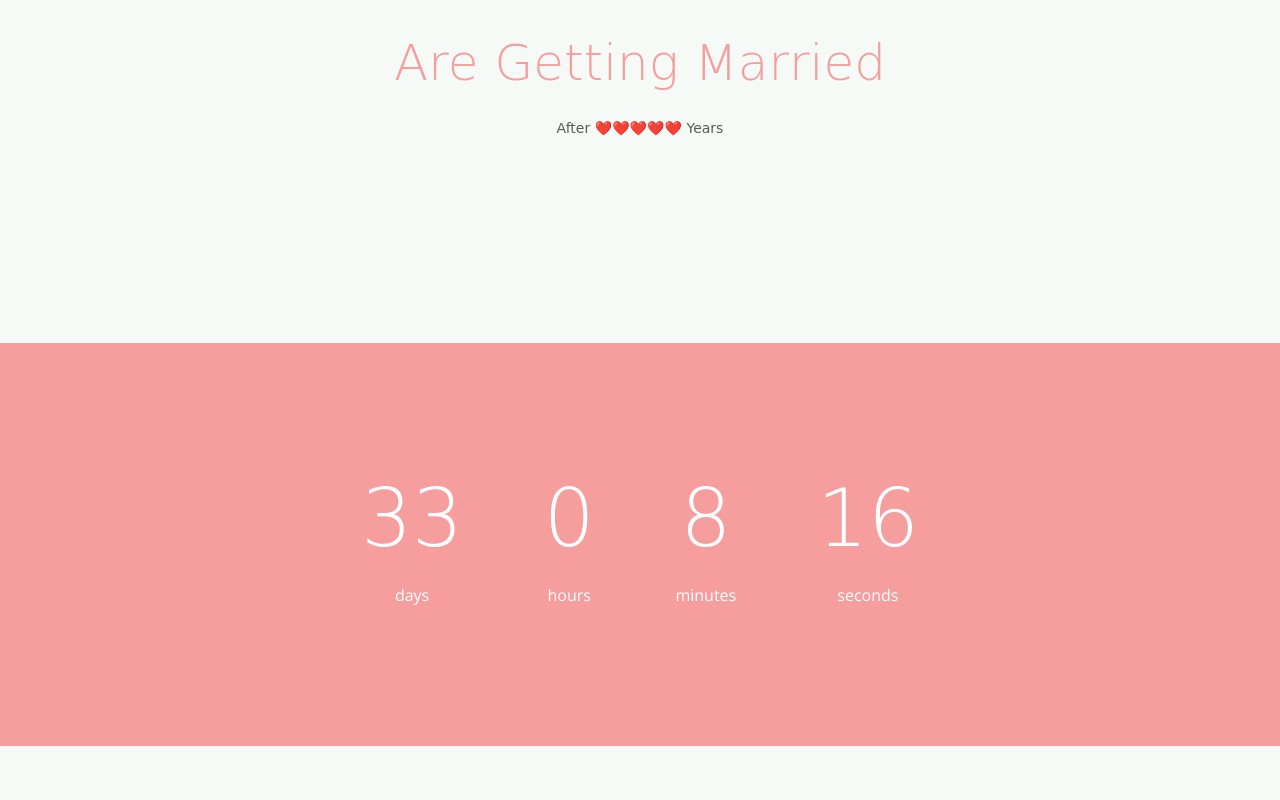
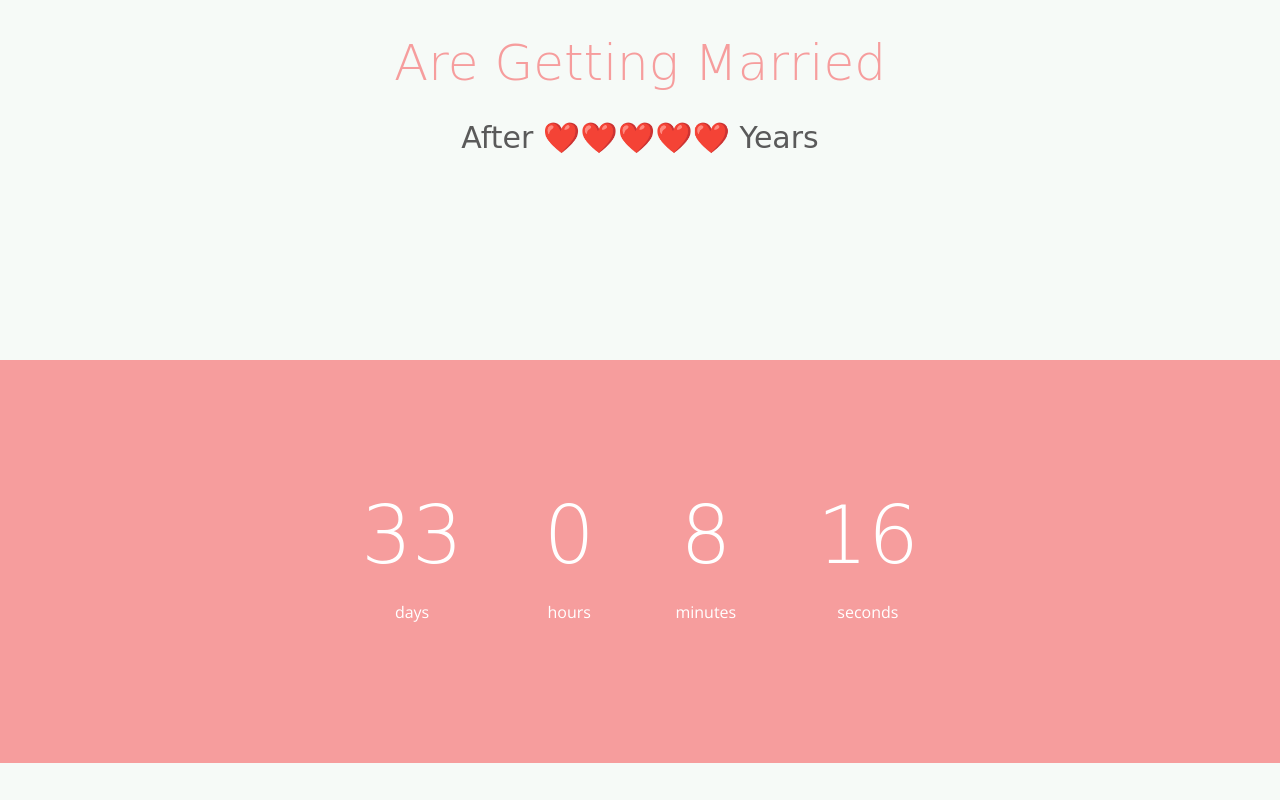
Before and after one commit to 15ivan12isadora18/15ivan12isadora18.github.io, a website: page index.html in a window 1280 px wide. Shown: the part 1320-2120 px from the top of the page. Drawn offline with nearby package versions, Linux system fonts and the light colour scheme; files whose address does not match are found by name; a web font is replaced by a local one.

Commit message:
Update index.html

```diff
--- a/index.html
+++ b/index.html
@@ -94,7 +94,7 @@
 					<div class="col-md-8 col-md-offset-2">
 						<div class="col-md-12 text-center heading-section">
 							<h2>Are Getting Married</h2>
-							<h5>After ❤️❤️❤️❤️❤️ Years</h5>
+							<h3>After ❤️❤️❤️❤️❤️ Years</h3>
 						</div>
 					</div>
 				</div>
```
